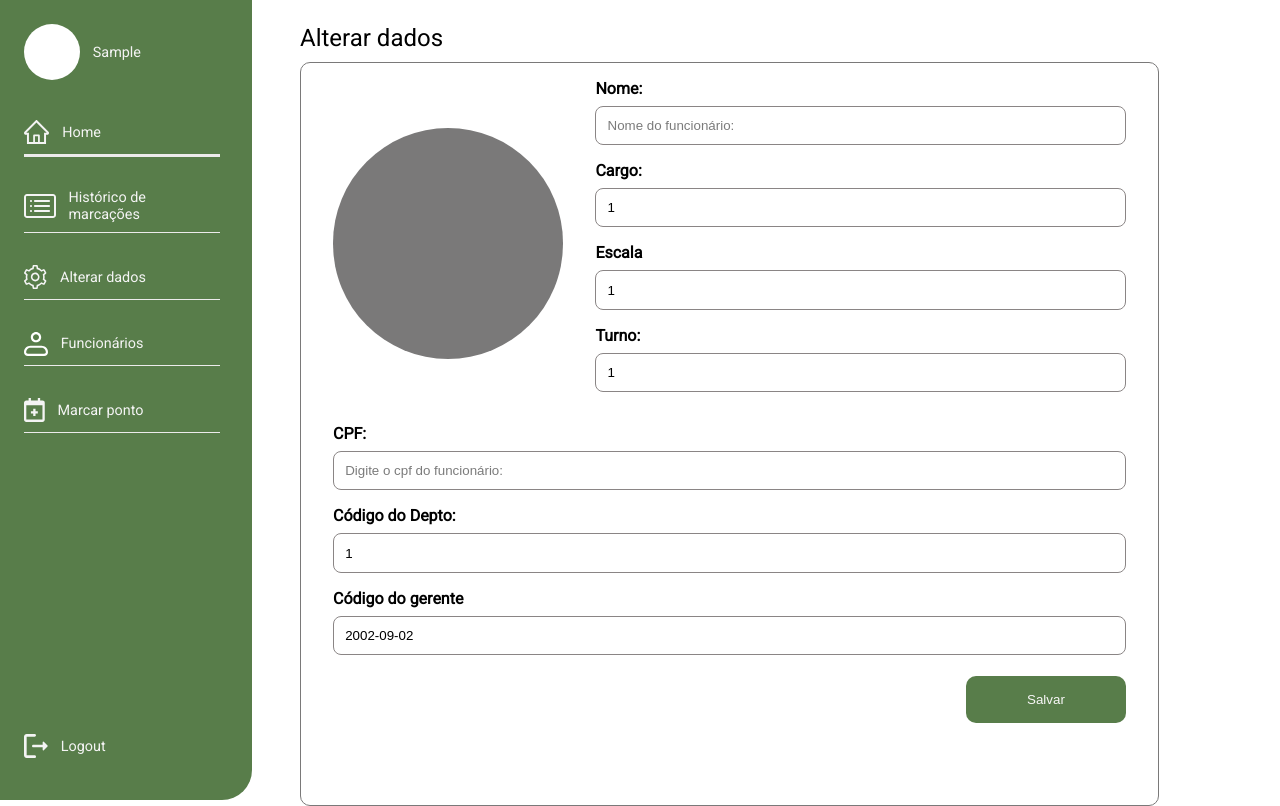
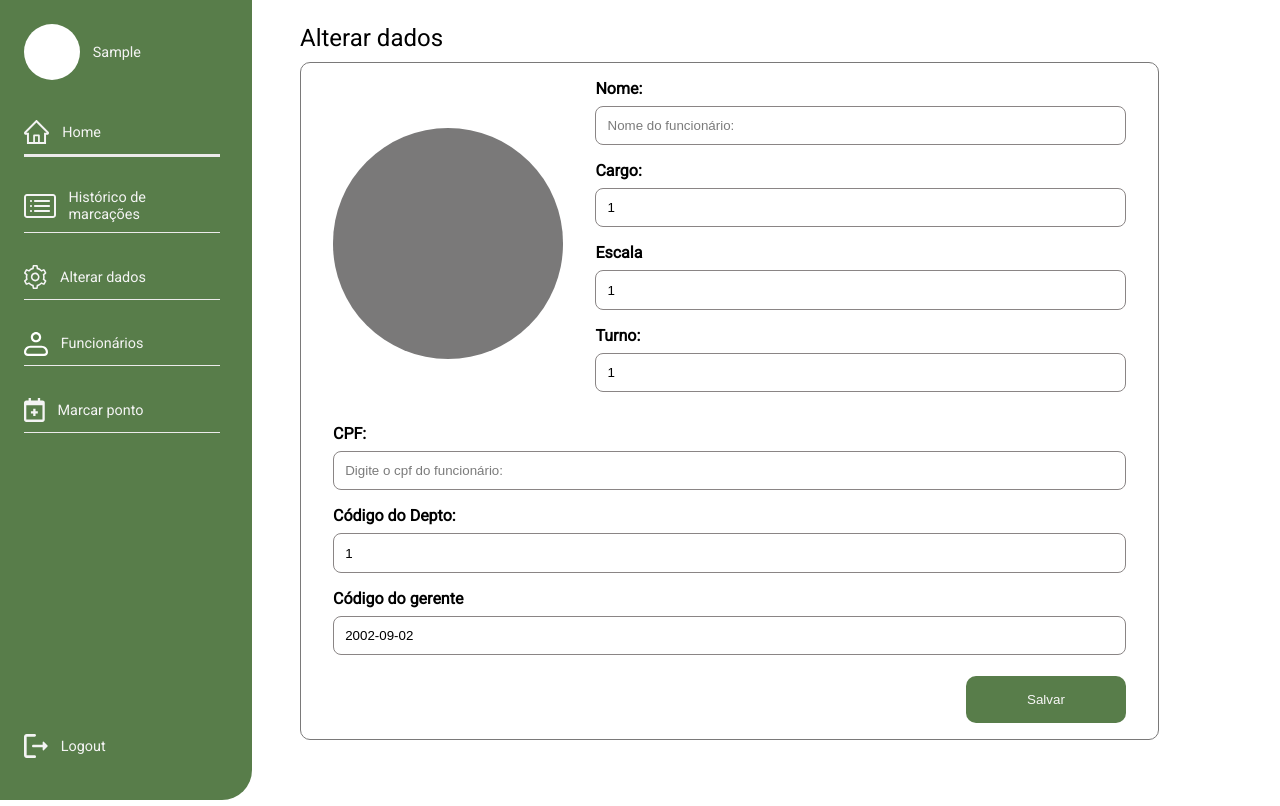
Before and after one commit to Brunowcst/sistemadecontroledepontos, a React (Create React App) app in the folder src/front-repy/: page /alterar-dados in a window 1280 px wide. Built offline with nearby package versions, Linux system fonts and the light colour scheme; sample sign-in values are in the browser's storage.

Commit message:
Correçào estilização form func

```diff
--- a/src/front-repy/src/form/styles/FormFuncionario.module.css
+++ b/src/front-repy/src/form/styles/FormFuncionario.module.css
@@ -4,7 +4,6 @@
     margin-top: .6rem;
     border: 1px solid rgb(122, 121, 121);
     width: 90%;
-    height: 93vh;
 }
 
 .userImage {
```
